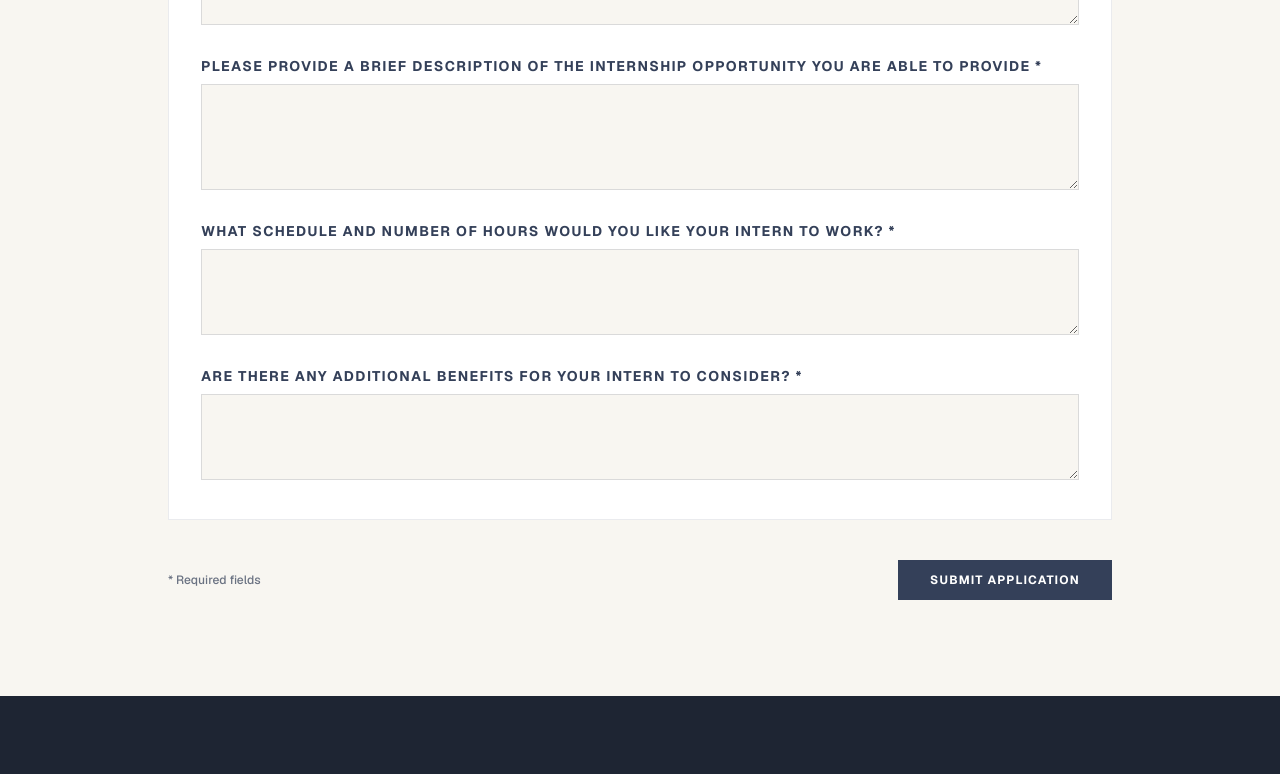
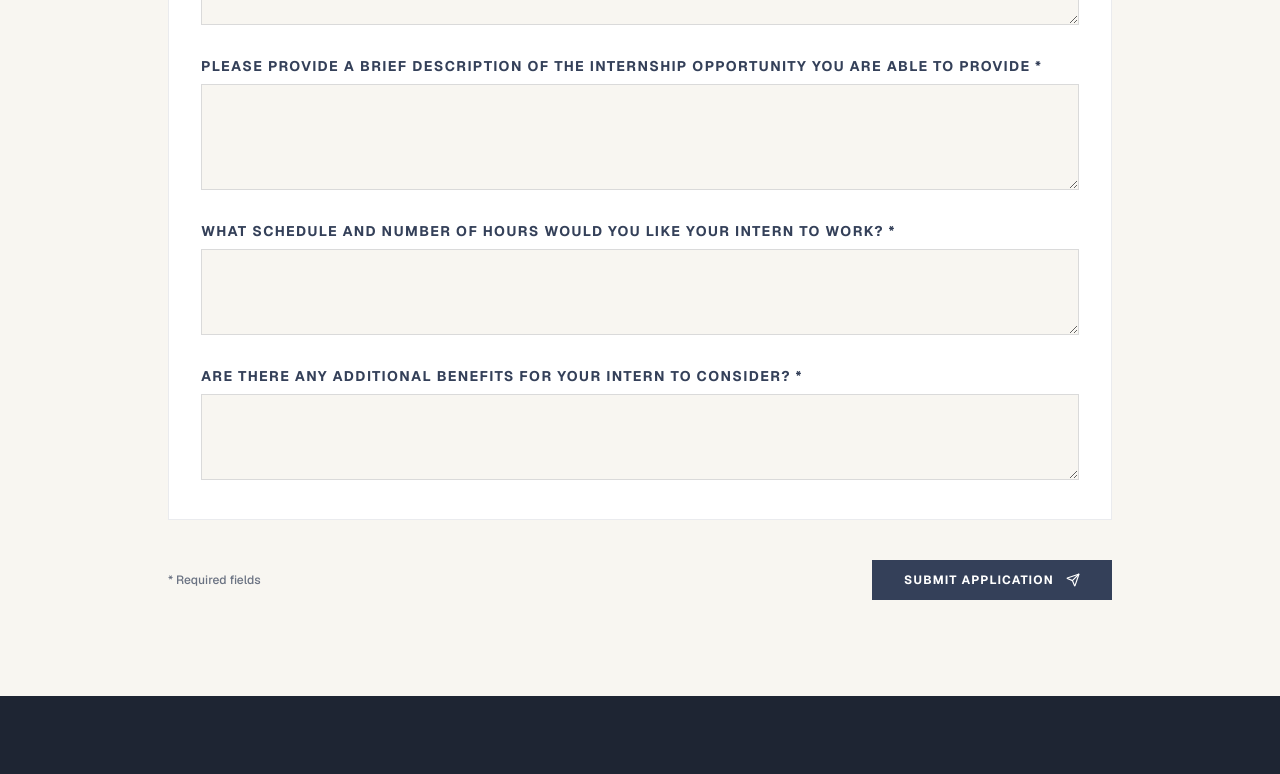
Before and after one commit to neonframing/legacy-leaders-frontend, a Next.js app: page /legacy-intern-application in a window 1280 px wide. Shown: the part 1748-2522 px from the top of the page. Built offline with nearby package versions, Linux system fonts and the light colour scheme.

Commit message:
Add internship application to make.com

```diff
--- a/src/app/(pages)/legacy-intern-application/page.js
+++ b/src/app/(pages)/legacy-intern-application/page.js
@@ -1,3 +1,7 @@
+"use client";
+
+import { useState } from "react";
+import { Check, Send } from "lucide-react";
 import SiteHeader from "@/components/SiteHeader";
 import SiteFooter from "@/components/SiteFooter";
 
@@ -12,6 +16,59 @@ const educationLevels = [
 const internshipTypes = ["Paid internship", "Unpaid internship", "None"];
 
 export default function LegacyInternApplicationPage() {
+  const [isSubmitting, setIsSubmitting] = useState(false);
+  const [isSubmitted, setIsSubmitted] = useState(false);
+  const [errorMessage, setErrorMessage] = useState("");
+
+  const handleSubmit = async (e) => {
+    e.preventDefault();
+    setIsSubmitting(true);
+    setErrorMessage("");
+
+    const raw = new FormData(e.target);
+    const payload = {
+      fullName:               raw.get("fullName"),
+      addressCityStateZip:    raw.get("addressCityStateZip"),
+      preferredEmail:         raw.get("preferredEmail"),
+      phone:                  raw.get("phone"),
+      businessDepartment:     raw.get("businessDepartment"),
+      educationLevel:         raw.get("educationLevel"),
+      internshipType:         raw.getAll("internshipType").join(", "),
+      socialHandles:          raw.get("socialHandles"),
+      idealBackground:        raw.get("idealBackground"),
+      developmentAreas:       raw.get("developmentAreas"),
+      opportunityDescription: raw.get("opportunityDescription"),
+      internSchedule:         raw.get("internSchedule"),
+      additionalBenefits:     raw.get("additionalBenefits"),
+      timestamp:              new Date().toISOString(),
+    };
+
+    try {
+      const response = await fetch("https://hook.us2.make.com/j9dub6demfu2lbhjxztrtxadzih0po48", {
+        method: "POST",
+        headers: { "Content-Type": "application/json" },
+        body: JSON.stringify(payload),
+      });
+
+      if (response.status === 409) {
+        setErrorMessage("An application with this email address has already been submitted.");
+        return;
+      }
+
+      if (response.ok) {
+        setIsSubmitted(true);
+        e.target.reset();
+      } else {
+        setErrorMessage("Something went wrong on our end. Please try again later.");
+      }
+    } catch (err) {
+      console.error("Submission error:", err);
+      setErrorMessage("Network error. Please check your connection and try again.");
+    } finally {
+      setIsSubmitting(false);
+    }
+  };
+
   return (
     <div className="min-h-screen bg-[#f8f6f1] font-sans text-[#344059] selection:bg-[#D89B2B] selection:text-white">
       <SiteHeader />
@@ -34,7 +91,24 @@ export default function LegacyInternApplicationPage() {
             </div>
           </div>
 
-          <form className="space-y-10" action="#" method="post">
+          {isSubmitted ? (
+            <div className="flex flex-col items-center justify-center min-h-[360px] text-center bg-white p-10 border border-[#344059]/10 animate-in fade-in zoom-in duration-500">
+              <div className="w-16 h-16 bg-green-50 rounded-full flex items-center justify-center mb-5 border border-green-100">
+                <Check size={32} className="text-green-600" />
+              </div>
+              <h3 className="text-2xl font-black uppercase tracking-tight text-[#344059] mb-3">Application Received</h3>
+              <p className="text-gray-600 text-base max-w-md mx-auto">
+                Thank you for submitting your internship host application. A member of our team will be in touch with you shortly.
+              </p>
+              <button
+                onClick={() => setIsSubmitted(false)}
+                className="mt-8 text-sm font-bold uppercase tracking-widest text-[#D89B2B] hover:text-[#344059] transition-colors"
+              >
+                Submit another application
+              </button>
+            </div>
+          ) : (
+          <form className="space-y-10" onSubmit={handleSubmit}>
             <section className="border border-[#344059]/10 bg-white p-6 sm:p-8">
               <h2 className="text-sm font-bold uppercase tracking-[0.24em] text-[#D89B2B]">Contact Information</h2>
               <p className="mt-3 text-sm text-gray-600">Please provide your detailed contact information below.</p>
@@ -68,7 +142,7 @@ export default function LegacyInternApplicationPage() {
 
                 <div>
                   <label className="mb-2 block text-sm font-bold uppercase tracking-widest text-[#344059]" htmlFor="preferredEmail">
-                    Preferred Email (Please re-enter) *
+                    Preferred Email *
                   </label>
                   <input
                     id="preferredEmail"
@@ -233,14 +307,24 @@ export default function LegacyInternApplicationPage() {
 
             <div className="flex flex-col gap-3 sm:flex-row sm:items-center sm:justify-between">
               <p className="text-xs font-medium text-gray-500">* Required fields</p>
-              <button
-                type="submit"
-                className="inline-flex items-center justify-center gap-3 bg-[#344059] px-8 py-3 text-xs font-bold uppercase tracking-widest text-white transition-colors hover:bg-[#D89B2B]"
-              >
-                Submit Application
-              </button>
+              <div className="flex flex-col items-end gap-3">
+                {errorMessage && (
+                  <div className="p-4 bg-red-50 border border-red-100 text-red-600 text-sm rounded-md animate-in fade-in w-full">
+                    {errorMessage}
+                  </div>
+                )}
+                <button
+                  type="submit"
+                  disabled={isSubmitting}
+                  className="inline-flex items-center justify-center gap-3 bg-[#344059] px-8 py-3 text-xs font-bold uppercase tracking-widest text-white transition-colors hover:bg-[#D89B2B] disabled:opacity-50 disabled:cursor-not-allowed"
+                >
+                  {isSubmitting ? "Submitting..." : "Submit Application"}
+                  {!isSubmitting && <Send size={14} />}
+                </button>
+              </div>
             </div>
           </form>
+          )}
         </div>
       </main>
 
```
